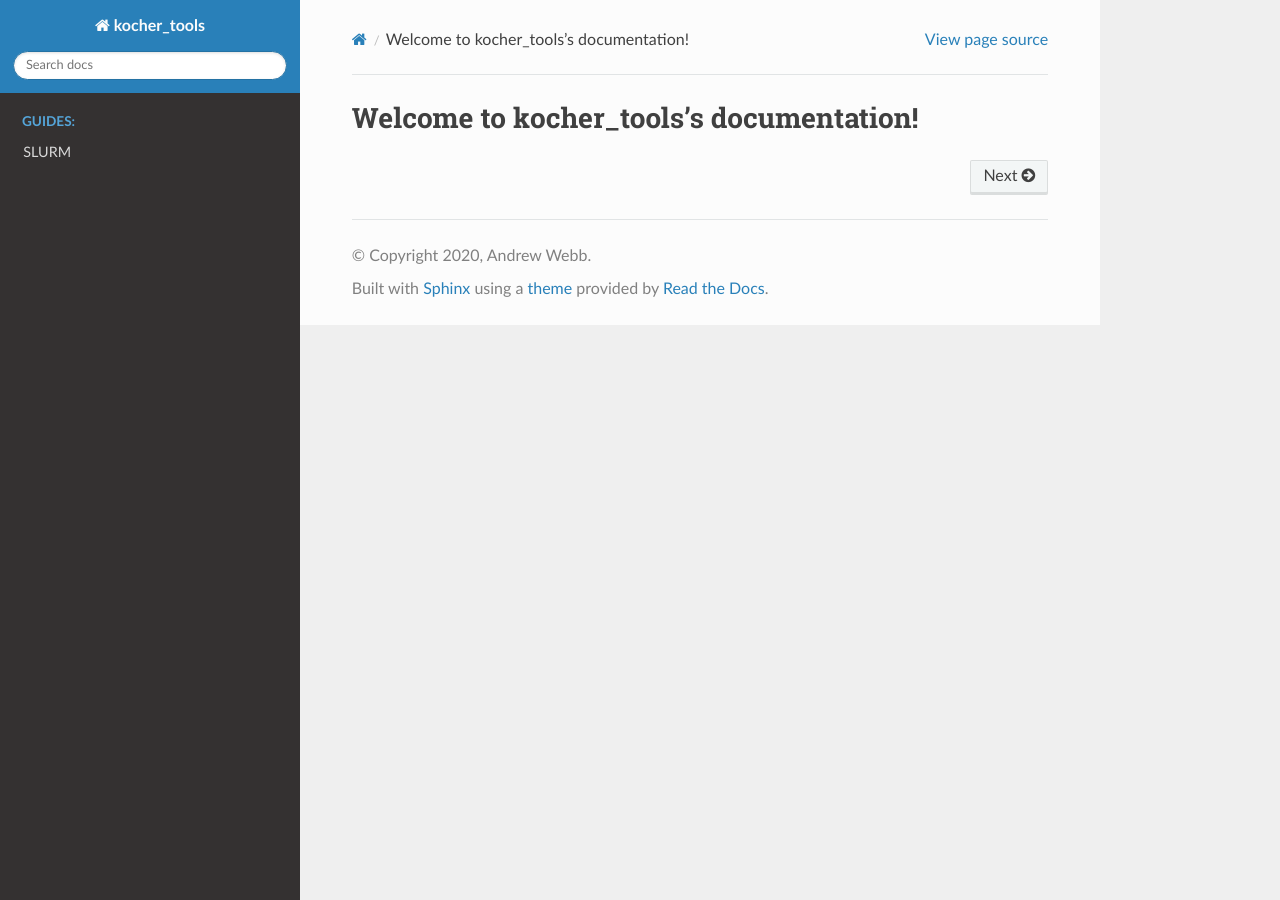
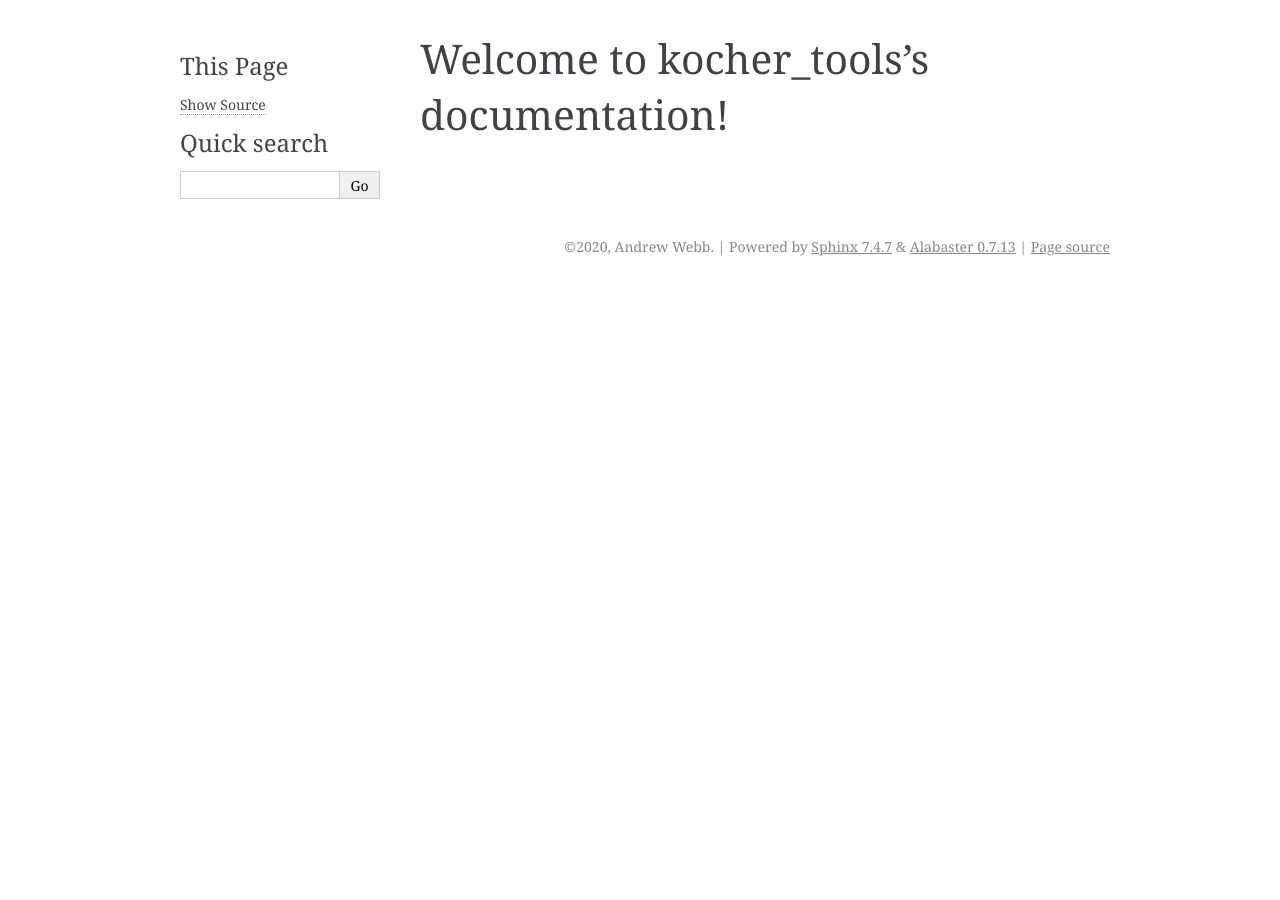
Before and after one commit to kocherlab/kocher_guides, a Sphinx documentation site: the page built from docs/index.rst, in a window 1280 px wide. Built offline with Sphinx 7.4.7, drawn with Linux system fonts in a browser that asks for light colours.

Commit message:
Update to Git Doc

```diff
--- a/docs/conf.py
+++ b/docs/conf.py
@@ -56,10 +56,10 @@
 # a list of builtin themes.
 #
 #html_theme = 'master'
-html_theme = 'sphinx_rtd_theme'
-numfig = True
 
 # Add any paths that contain custom static files (such as style sheets) here,
 # relative to this directory. They are copied after the builtin static files,
 # so a file named "default.css" will overwrite the builtin "default.css".
 html_static_path = ['_static']
+
+numfig = True
--- a/docs/index.rst
+++ b/docs/index.rst
@@ -12,3 +12,4 @@
    :hidden:
 
    Guides/SLURM
+   Guides/Git
```
